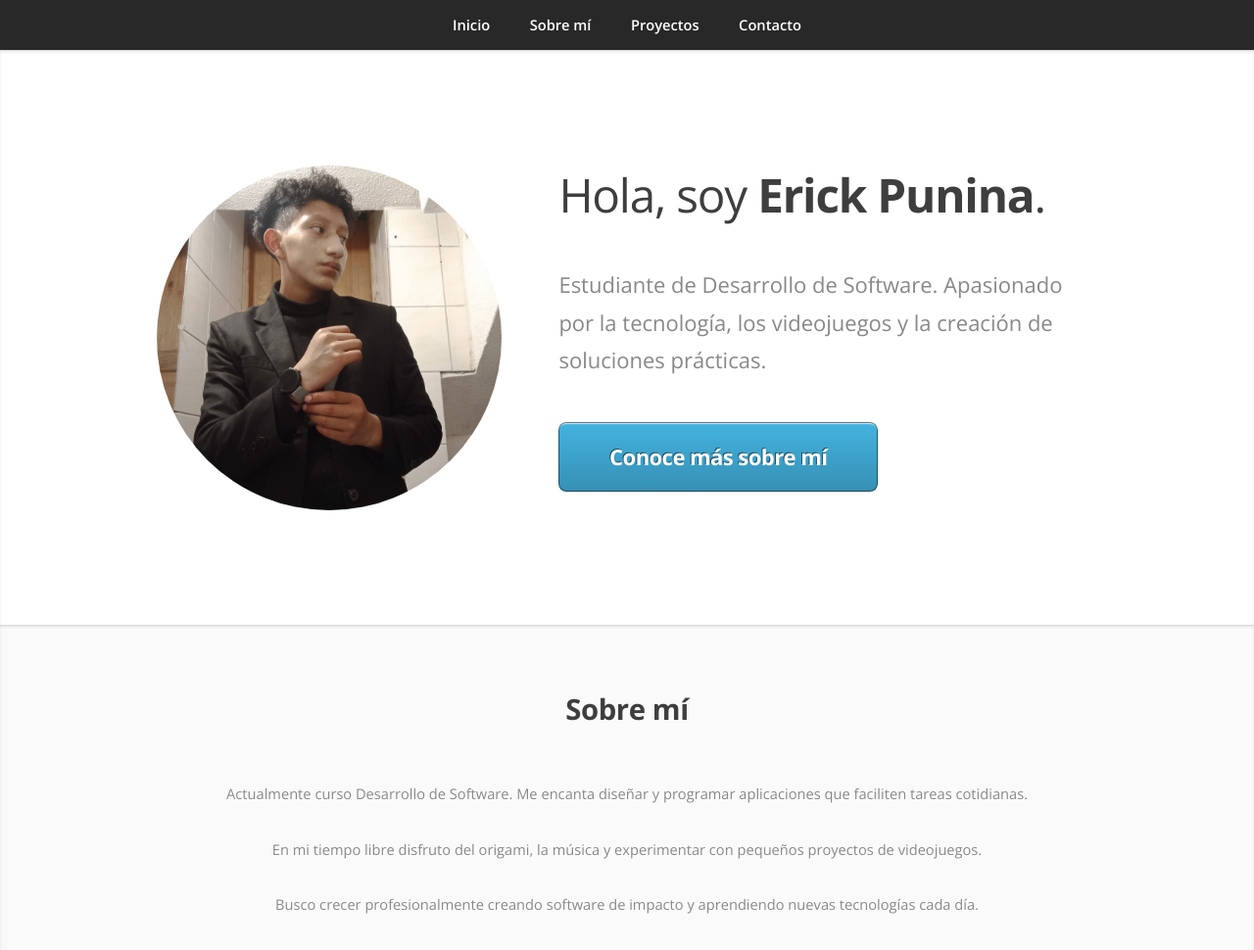
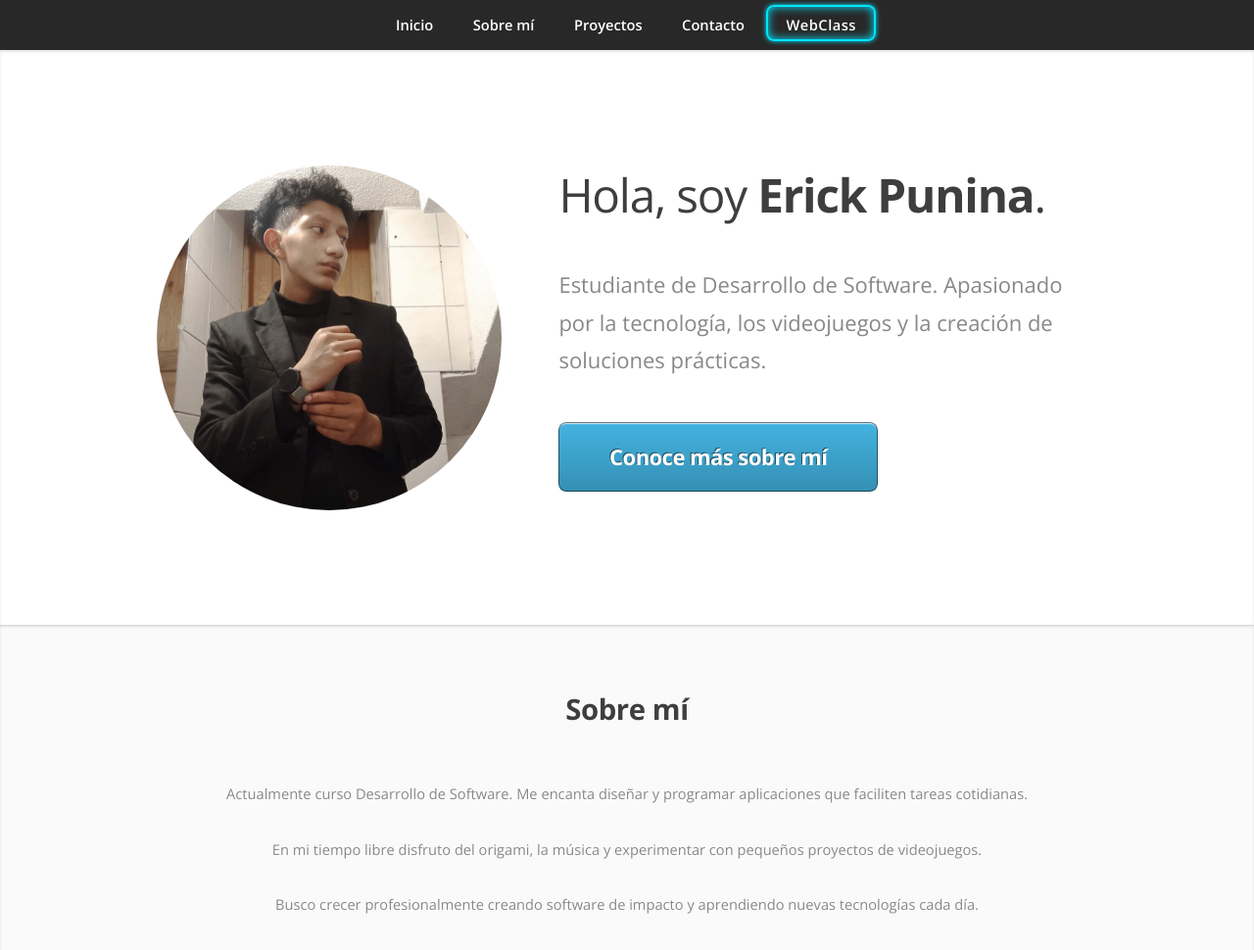
Before and after one commit to Erick-Puni/Erick, a plain HTML site: page index.html in a window 1280 px wide. Shown: the top 970 px of the page at 98% size. Drawn offline with nearby package versions, Linux system fonts and the light colour scheme.

Commit message:
Update index.html

```diff
--- a/index.html
+++ b/index.html
@@ -4,9 +4,58 @@
     <title>Erick Dev</title>
     <meta charset="utf-8" />
     <meta name="viewport" content="width=device-width, initial-scale=1, user-scalable=no" />
+
+    <!-- Hoja de estilos principal -->
     <link rel="stylesheet" href="css/style.css" />
+
+    <!-- Favicon -->
     <link rel="icon" href="img/punisoft-logo.png" type="image/x-icon">
+
+    <!-- Estilo NEÓN exclusivo para el botón WebClass -->
+    <style>
+      /* ===== Botón NEÓN azul: WebClass ===== */
+      .neon-webclass {
+        position: relative;
+        display: inline-block;
+        padding: 0.5em 1.4em;
+        color: #00e5ff;
+        font-weight: 600;
+        text-decoration: none;
+        border: 2px solid #00e5ff;
+        border-radius: 8px;
+        letter-spacing: 0.5px;
+        background: transparent;
+        transition: background 0.3s ease, color 0.3s ease, box-shadow 0.3s ease;
+        box-shadow:
+          0 0 5px   #00e5ff,
+          0 0 10px  #00e5ff inset;
+        animation: neonGlow 1.5s ease-in-out infinite alternate;
+      }
+      .neon-webclass:hover,
+      .neon-webclass:focus {
+        background: #00e5ff;
+        color: #0f172a; /* contraste */
+        box-shadow:
+          0 0 6px   #00e5ff,
+          0 0 12px  #00e5ff,
+          0 0 24px  #00e5ff,
+          0 0 48px  rgba(0, 229, 255, 0.6);
+      }
+      @keyframes neonGlow {
+        0%, 100% {
+          box-shadow:
+            0 0 4px  #00e5ff,
+            0 0 8px  #00e5ff inset;
+        }
+        50% {
+          box-shadow:
+            0 0 8px  #00e5ff,
+            0 0 16px #00e5ff inset;
+        }
+      }
+    </style>
   </head>
+
   <body class="is-preload">
 
     <!-- Nav -->
@@ -16,6 +65,15 @@
         <li><a href="#work">Sobre mí</a></li>
         <li><a href="#portfolio">Proyectos</a></li>
         <li><a href="#contact">Contacto</a></li>
+
+        <!-- NUEVO: botón WebClass con efecto neón -->
+        <li>
+          <a href="https://webclass-tau.vercel.app/index.html"
+             target="_blank"
+             class="neon-webclass">
+            WebClass
+          </a>
+        </li>
       </ul>
     </nav>
 
@@ -24,7 +82,7 @@
       <div class="container">
         <div class="row">
           <div class="col-4 col-5-large col-12-medium">
-						<span class="image fit"><img src="img/erick.jpg"  alt="Erick Punina" /></span>
+            <span class="image fit"><img src="img/erick.jpg" alt="Erick Punina" /></span>
           </div>
           <div class="col-8 col-7-large col-12-medium">
             <header>
@@ -50,9 +108,7 @@
             <p>Busco crecer profesionalmente creando software de impacto y aprendiendo nuevas tecnologías cada día.</p>
           </div>
         </div>
-				<footer>
-
-				</footer>
+        <footer></footer>
       </div>
     </article>
 
@@ -61,7 +117,7 @@
       <div class="container">
         <header>
           <h2>Proyectos</h2>
-					<p>Estos son tres de los proyectos en los  que he trabajado:</p>
+          <p>Estos son tres de los proyectos en los que he trabajado:</p>
         </header>
         <div class="row">
           <!-- LabTime -->
@@ -75,7 +131,7 @@
           <!-- MoneyGo -->
           <div class="col-4 col-6-medium col-12-small">
             <article class="box style2">
-							<a href="https://github.com/Erick-Puni/MoneyGo" class="image featured" ><img src="img/moneyGo.png" alt="MoneyGo" /></a>
+              <a href="https://github.com/Erick-Puni/MoneyGo" class="image featured"><img src="img/moneyGo.png" alt="MoneyGo" /></a>
               <h3><a href="https://github.com/Erick-Puni/MoneyGo" target="_blank">MoneyGo</a></h3>
               <p>App para registrar y visualizar fácilmente gastos e ingresos económicos.</p>
             </article>
@@ -90,8 +146,7 @@
           </div>
         </div>
         <footer>
-          <p>Deseas contactarme</p>
-
+          <p>¿Deseas contactarme?</p>
         </footer>
       </div>
     </article>
@@ -106,17 +161,15 @@
           <div class="col-12">
             <p>¿Tienes alguna idea o consulta? Escríbeme directamente por WhatsApp:</p>
             <a href="https://wa.me/593996050792" class="button large scrolly">Enviar mensaje</a>
-
           </div>
         </div>
       </div>
       <footer>
         <ul id="copyright">
-							<li>&copy; 2025 Erick Punina
+          <li>&copy; 2025 Erick Punina</li>
         </ul>
       </footer>
     </article>
 
-
   </body>
 </html>
```
Lines whose indentation alone changed are shown as unchanged.
